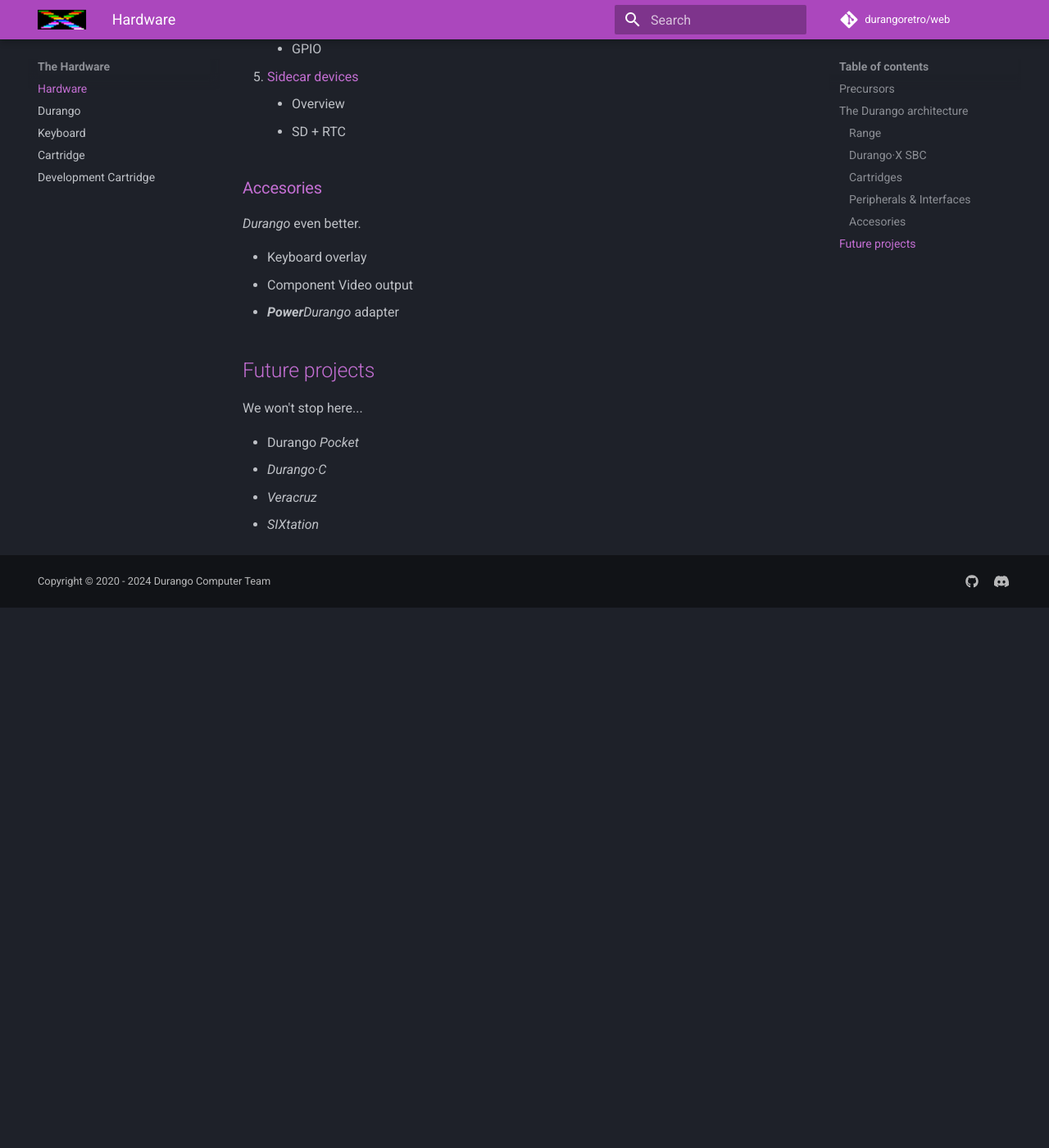
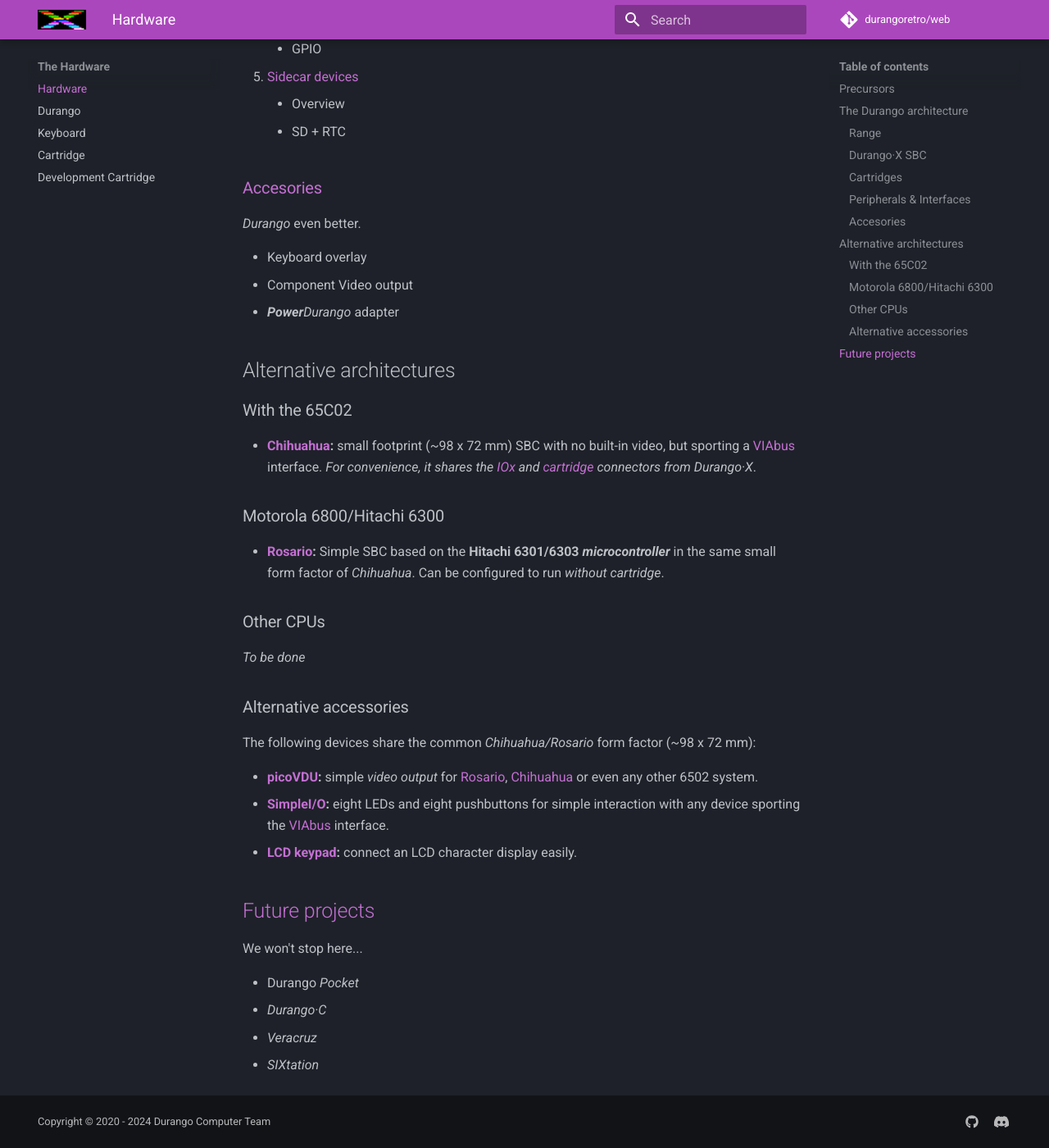
Before and after one commit to durangoretro/web, an MkDocs documentation site: the page built from docs/hardware.md, in a window 1280 px wide and 1400 px high, scrolled down 2404 px. Shown: the whole window at 82% size. Built offline with MkDocs 1.6.1 and Material for MkDocs 9.7.7, drawn with Linux system fonts in a browser that asks for light colours; comment, search, counter and statistics services are not loaded; before the commit the page ends 3145 px from its top, so only the background shows below that.

Commit message:
introduce alternative SBCs

```diff
--- a/docs/hardware.md
+++ b/docs/hardware.md
@@ -88,6 +88,28 @@
 - Component Video output
 - _**Power**Durango_ adapter
 
+## Alternative architectures
+
+### With the 65C02
+
+-	**[Chihuahua](hard/alt/chihuahua.md):** small footprint (~98 x 72 mm) SBC with no built-in video, but sporting a [VIAbus]() interface. _For convenience, it shares the [IOx](hard/bus/iox.md) and [cartridge](hard/cart/pinout.md) connectors from Durango·X_.
+
+### Motorola 6800/Hitachi 6300
+
+-	**[Rosario](hard/alt/rosario.md):** Simple SBC based on the **Hitachi 6301/6303 _microcontroller_** in the same small form factor of _Chihuahua_. Can be configured to run _without cartridge_.
+
+### Other CPUs
+
+_To be done_
+
+### Alternative accessories
+
+The following devices share the common _Chihuahua/Rosario_ form factor (~98 x 72 mm):
+
+-	**[picoVDU](hard/alt/picovdu.md):** simple _video output_ for [Rosario](), [Chihuahua]() or even any other 6502 system.
+-	**[SimpleI/O](hard/alt/simpleio.md):** eight LEDs and eight pushbuttons for simple interaction with any device sporting the [VIAbus]() interface.
+-	**[LCD keypad](hard/alt/lcdpad.md):** connect an LCD character display easily.
+
 ## [Future projects](hard/future.md)
 
 We won't stop here...
```
